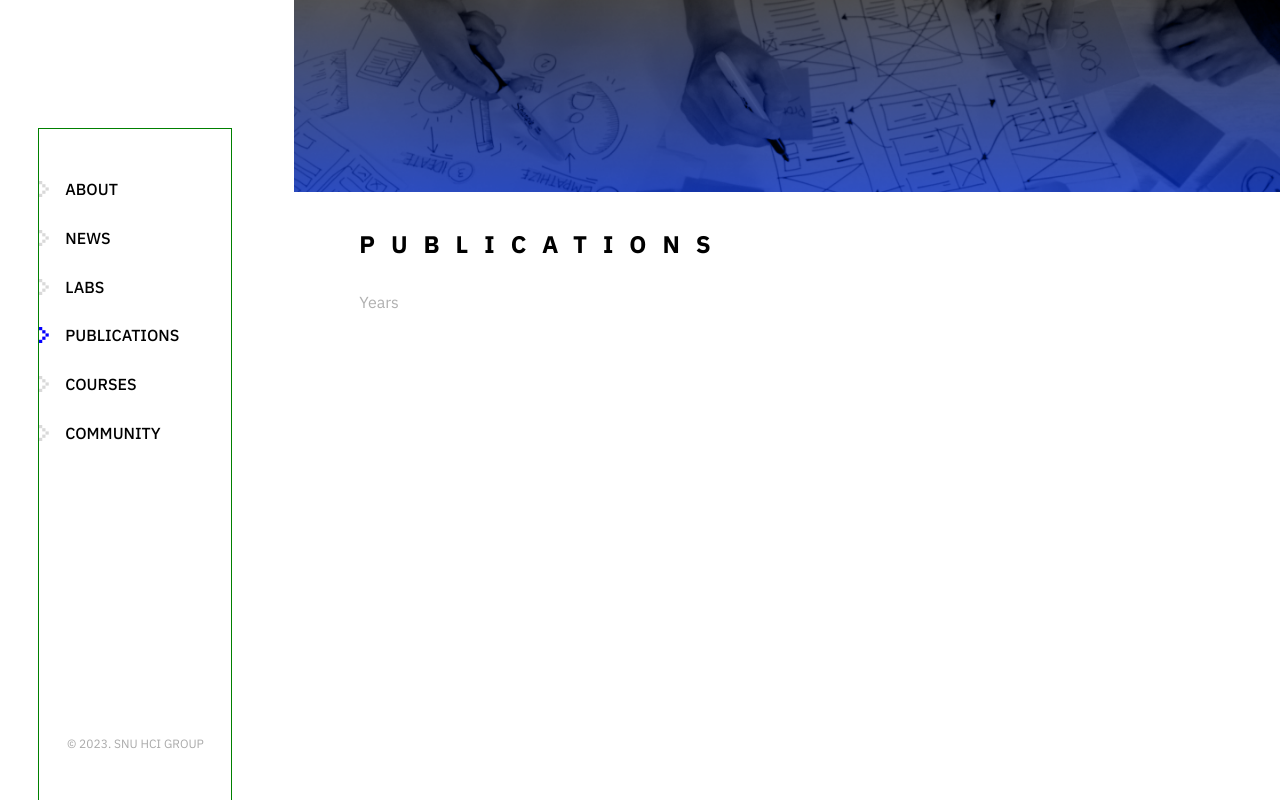
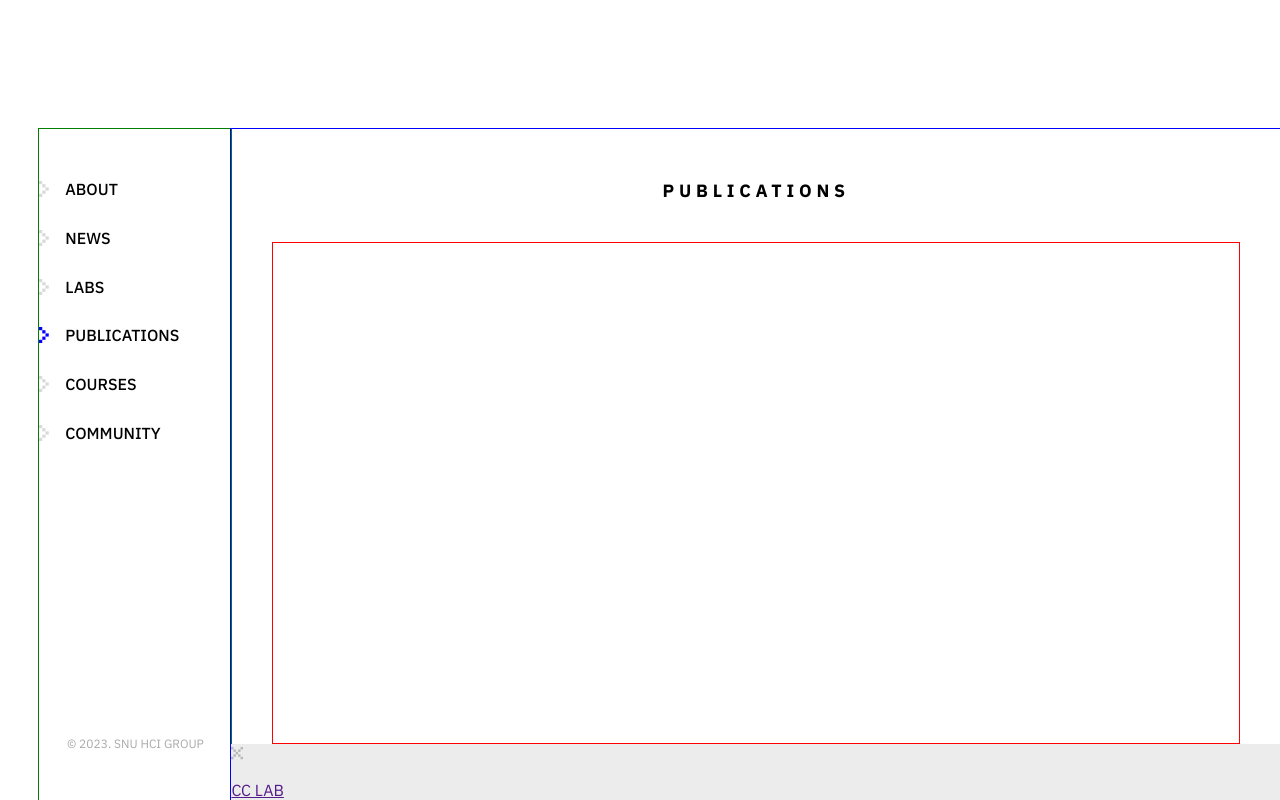
Before and after one commit to SNUxHCI/SNUxHCI.github.io, a React (Create React App) app: page /publications in a window 1280 px wide. Shown: the top 800 px of the page. Built offline with nearby package versions, Linux system fonts and the light colour scheme.

Commit message:
:art: Fix MainLayout styles with new design

```diff
--- a/src/components/CommonLayout/Footer/Footer.jsx
+++ b/src/components/CommonLayout/Footer/Footer.jsx
@@ -1,9 +1,24 @@
 import React from 'react';
-import './Footer.module.scss';
+import styles from './Footer.module.scss';
+
+import xImg from '../../../assets/UI/xImg.svg'
 
 const Footer = () => {
+  const labList = ['CC', 'HCC', 'HCS', 'HCI+D', 'HCIL', 'UX', "ViBA"];
+
   return ( <>
-
+    <div className={styles.footerContainer}>
+      <div className={styles.labsContainer}>
+        {
+          labList.map((lab, i) =>
+            <a href="" className={styles.labLink} key={i}>
+              <img src={xImg} alt="" className={styles.xImg}/>
+              <p className={styles.lab}>{`${lab} LAB`}</p>
+            </a>
+          )
+        }
+      </div>
+    </div>
   </> );
 }
 
--- a/src/components/CommonLayout/Footer/Footer.module.scss
+++ b/src/components/CommonLayout/Footer/Footer.module.scss
@@ -0,0 +1,18 @@
+@import '../../globalStyle.scss';
+
+.footerContainer{
+  width: 100%;
+  background-color: #ECECEC;
+
+  .labsContainer{
+
+    .labLink{
+      .xImg{
+
+      }
+      .lab{
+
+      }
+    }
+  }
+}
--- a/src/components/CommonLayout/Header/Header.module.scss
+++ b/src/components/CommonLayout/Header/Header.module.scss
@@ -16,6 +16,11 @@
   display: flex;
   flex-direction: column;
   justify-content: flex-end;
+
+  // background (for scrollable main)
+  background-color: white;
+  z-index: 2;
+
 
   border: 1px solid orange;
 
--- a/src/components/CommonLayout/MainLayout/MainLayout.jsx
+++ b/src/components/CommonLayout/MainLayout/MainLayout.jsx
@@ -1,27 +1,16 @@
 import React from 'react';
 import styles from './MainLayout.module.scss';
-
-import bannerImg from '../../../assets/UI/bannerImg.png';
+import Footer from '../Footer/Footer';
 
 const MainLayout = ({title, description, tagtitle, children}) => {
+
   return (
     <main>
-      <img src={bannerImg} alt="banner" className={styles.banner}/>
+      <h1 className={styles.headerTitle}>{title}</h1>
       <article>
-        <div className={styles.articleHeader}>
-          <h1 className={styles.headerTitle}>{title}</h1>
-          <p className={styles.headerDescription}>
-            {description}
-          </p>
-        </div>
-        {
-          tagtitle &&
-          <p className={styles.tagTitle}>{tagtitle}</p>
-        }
-        <div className={styles.mainContent}>
-          {children}
-        </div>
+        {children}
       </article>
+      <Footer/>
     </main>
   );
 }
--- a/src/components/CommonLayout/MainLayout/MainLayout.module.scss
+++ b/src/components/CommonLayout/MainLayout/MainLayout.module.scss
@@ -1 +1,42 @@
 @import '../../globalStyle.scss';
+
+main{
+  // position
+  position: absolute;
+  top: 16vh;
+  left: 18%;
+
+  // size
+  width: 82%;
+  min-height: 84vh;
+
+  // flex
+  display: flex;
+  flex-direction: column;
+  justify-content: space-between;
+
+  border: 1px solid blue;
+
+  .headerTitle{
+    // center
+    display: block;
+    margin: 0 auto;
+
+    // margin
+    margin-top: toRem(50);
+    margin-bottom: toRem(40);
+
+    // font
+    font-size: 1.11*$smallFontSize;
+    letter-spacing: 0.3*$smallFontSize;
+    font-weight: $bold;
+  }
+  article{
+    // size
+    width: 92%;
+    margin: 0 auto;
+    height: 500px;
+
+    border: 1px solid red;
+  }
+}
--- a/src/components/globalStyle.scss
+++ b/src/components/globalStyle.scss
@@ -34,81 +34,3 @@ body{
   font-weight: $regular;
   font-size: $smallFontSize;
 }
-
-main{
-  // position
-  position: absolute;
-  top: 0;
-  left: $sideWidth;
-
-  // size
-  width: $sideMain;
-  height: fit-content;
-
-  @if $devMode{
-    box-shadow: inset 0 0 0 2px orange;
-  }
-
-  // banner
-  .banner{
-    // size
-    width: 100%;
-    height: 12rem; // calculated from logo <img>
-    object-fit: cover;
-  }
-
-  // padding
-  article{
-    // size
-    width: 86.85%;
-    // center
-    margin: 0 auto;
-
-    .articleHeader{
-      // flex
-      display: flex;
-      justify-content: space-between;
-      align-items: start;
-
-      // size
-      width: 100%;
-      margin: 2rem 0;
-
-      h1{
-        // margin
-        margin: 0;
-        margin-right: 3rem;
-
-        // font
-        font-weight: $bold;
-        letter-spacing: 1rem;
-      }
-
-      p{
-        // margin
-        margin: 0;
-      }
-
-    }
-    .tagTitle{
-      margin-top: 2*$smallFontSize;
-      color: #B0B0B0;
-    }
-
-    .mainContent{
-      width: 100%;
-    }
-
-    @if $devMode{
-      box-shadow: inset 0 0 0 2px red;
-    }
-  }
-
-
-}
-
-.sideContainer{
-  @if $devMode{
-    box-shadow: inset 0 0 0 2px green;
-  }
-}
--- a/src/pages/AboutPage/AboutPage.jsx
+++ b/src/pages/AboutPage/AboutPage.jsx
@@ -10,9 +10,9 @@ const AboutPage = () => {
   return ( <>
    <Header/>
     <SideNavigator/>
-    {/* <MainLayout title='ABOUT'> */}
+    <MainLayout title='WHO WE ARE'>
       {/* CONTENTS HERE */}
-    {/* </MainLayout> */}
+    </MainLayout>
   </> );
 }
 
```
Also changed, not shown: src/assets/UI/xImg.svg (added).
